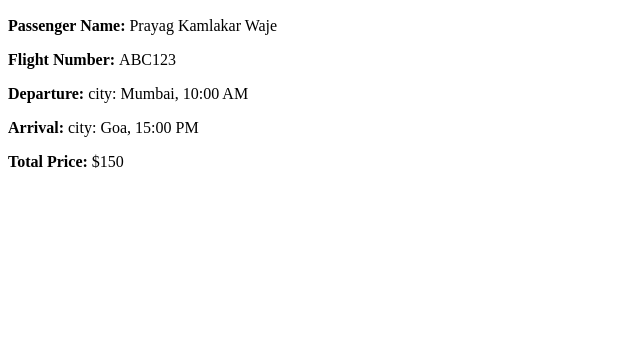
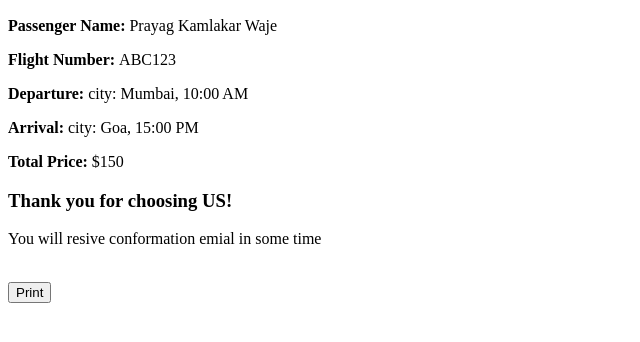
Before and after one commit to Prayag-waje/Assignment-8, a plain HTML site: page Book_ticket.html in a window 1280 px wide. Shown: the part 110-452 px from the top of the page, without its empty margins (0-640 px from the left). Drawn offline with Linux system fonts and the light colour scheme.

Commit message:
booke file added

```diff
--- a/Book_ticket.html
+++ b/Book_ticket.html
@@ -16,7 +16,10 @@
         <p><strong>Arrival: </strong>city: Goa, 15:00 PM</p>
         <p><strong>Total Price: </strong>$150</p>
 
-
+        <h3>Thank you for choosing US!</h3>
+        <p>You will resive conformation emial in some time</p>
+        <br>
+        <button type="button">Print</button>
     </main>
 </body>
 </html>
```
